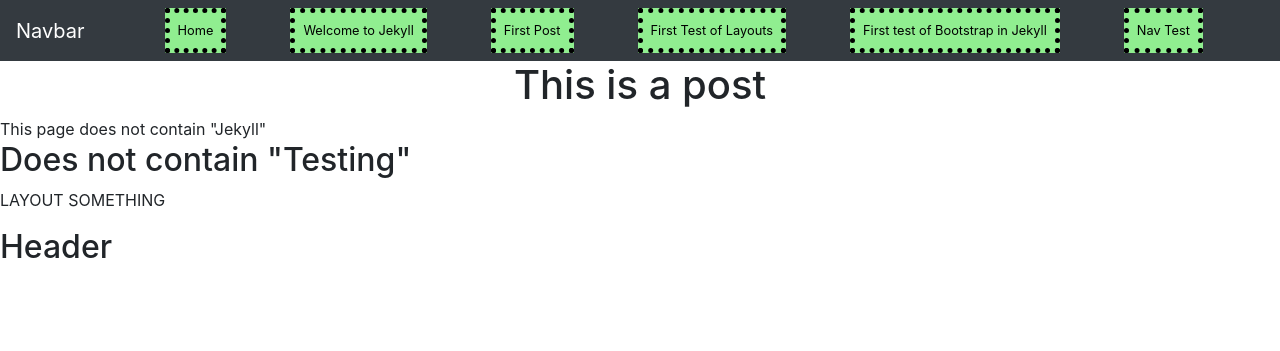
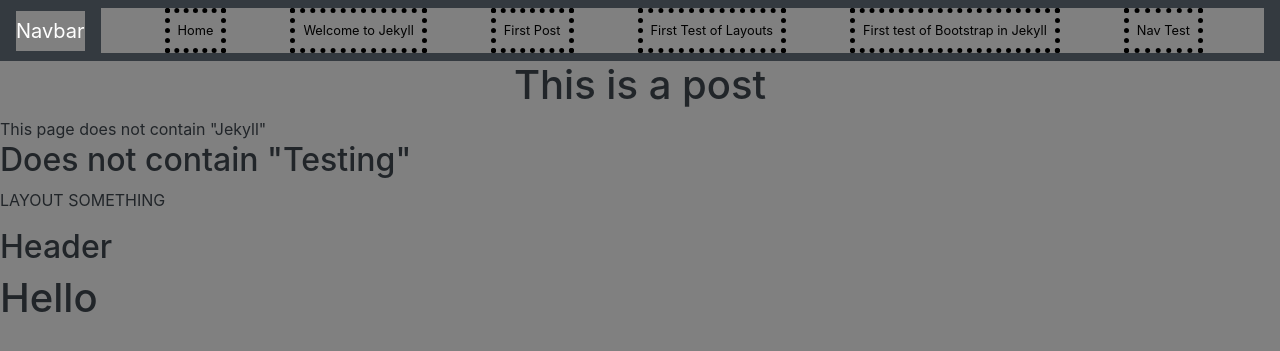
Before and after one commit to williaml4292/SEP-Notes, a Jekyll site: the page built from _posts/2025-03-03-layout-test.markdown, in a window 1280 px wide. Shown: the top 351 px of the page. Built offline with Jekyll 4.4.1, drawn with Linux system fonts in a browser that asks for light colours; nearby versions of some CDN libraries.

Commit message:
Wed, Apr 9, 2025, 2:24 PM -04:00

```diff
--- a/_posts/2025-03-03-layout-test.markdown
+++ b/_posts/2025-03-03-layout-test.markdown
@@ -7,6 +7,13 @@ permalink: /layout-test/
 LAYOUT
 SOMETHING
 ## Header
+<head>
 <style>
-    background-color:black;
+    *{
+    background-color:grey !important;
+    }
 </style>
+</head>
+<body>
+<h1> Hello </h1>
+</body>
```
